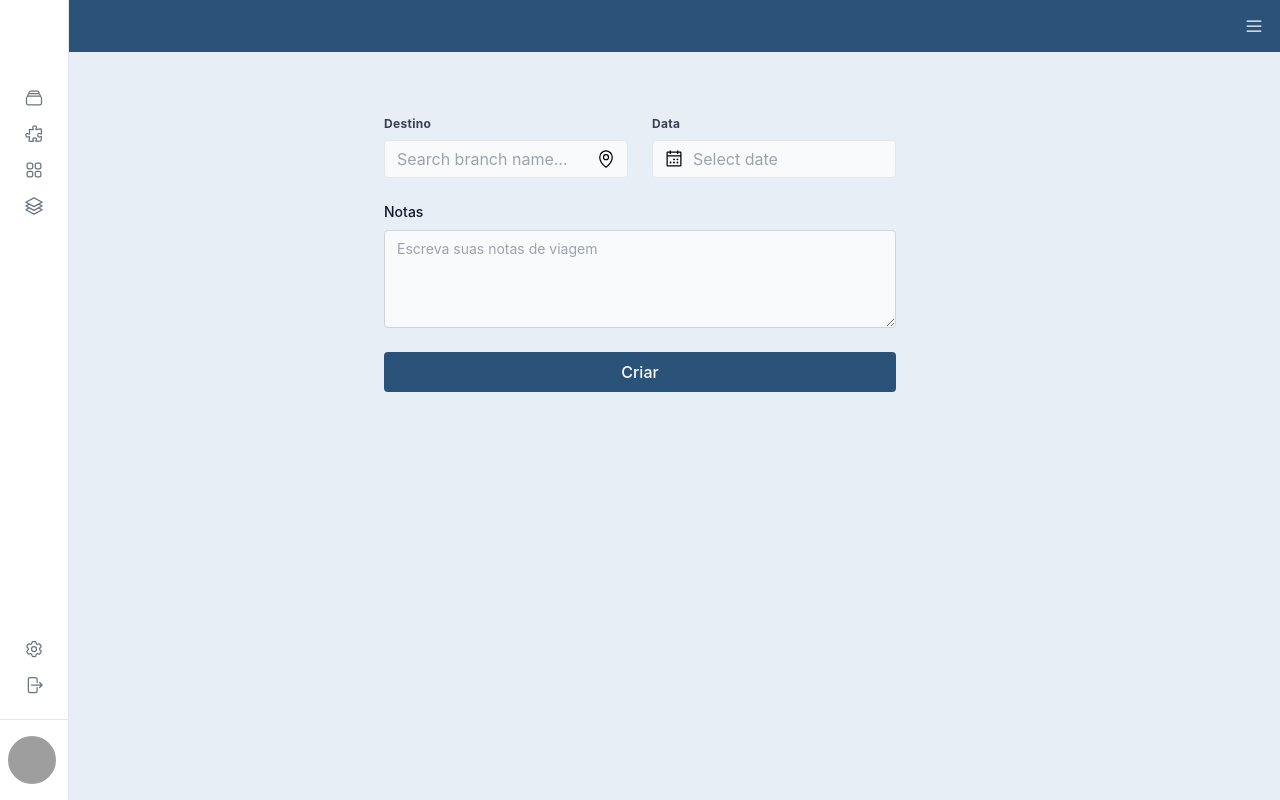
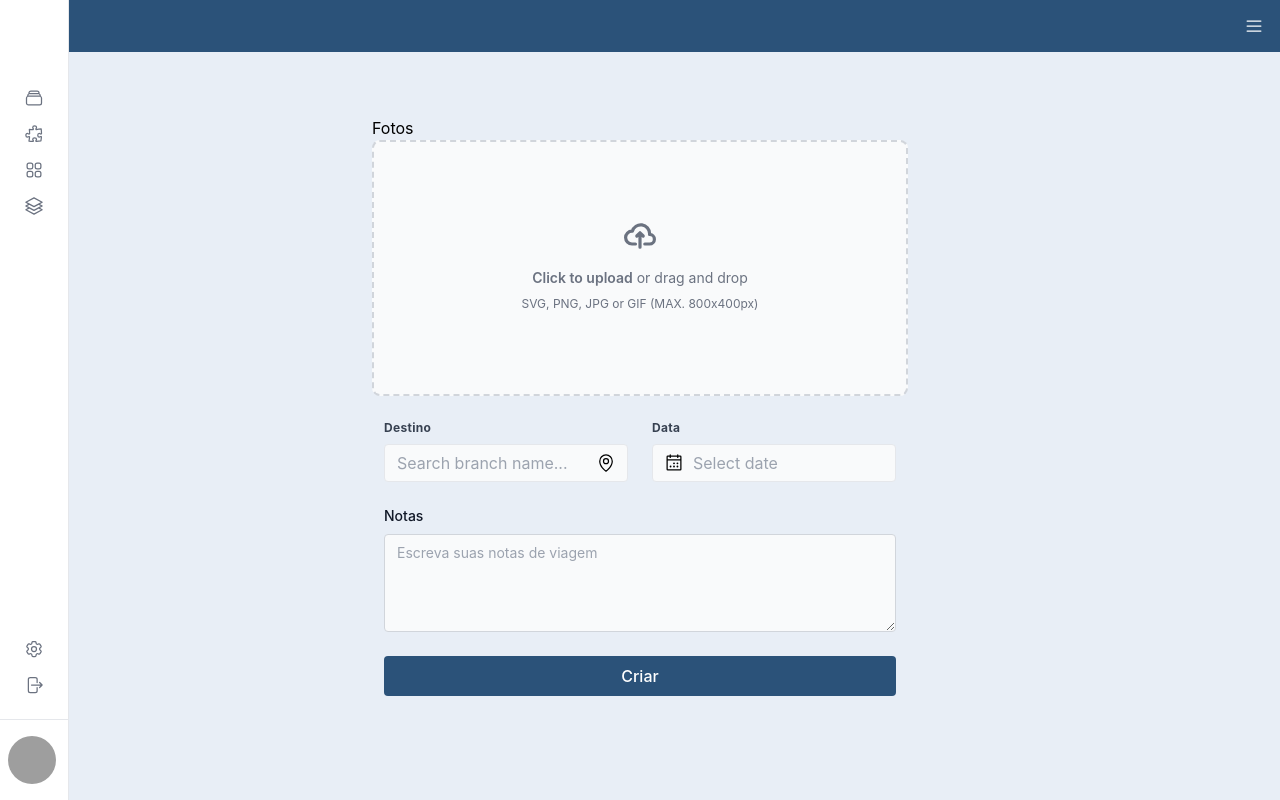
Before and after one commit to gustavohenriquefs/diario-viagens, a React (Create React App) app: page / in a window 1280 px wide. Built offline with nearby package versions, Linux system fonts and the light colour scheme; grey boxes are pictures that could not be loaded.

Commit message:
create: upload file component

```diff
--- a/src/pages/travel-diary/create-travel-diary/create-travel-diary.tsx
+++ b/src/pages/travel-diary/create-travel-diary/create-travel-diary.tsx
@@ -9,6 +9,7 @@
 import { Carousel } from '../../../shared/components/carrosel/carrosel';
 import { ButtonPrimary } from '../../../shared/components/buttons/button-primary';
 import "react-datepicker/dist/react-datepicker.css";
+import { UploadFile } from '../../../shared/components/upload-file/upload-file';
 
 interface Option {
   id: number;
@@ -97,6 +98,14 @@
   return (
     <>
       <form onSubmit={handleSubmit(handleCreateTravel)} className="w-full m-auto mt-16 max-w-lg">
+
+        <div className="flex flex-wrap -mx-3 mb-6">
+          <label htmlFor='fotos'>
+            Fotos
+          </label>
+          <UploadFile />
+        </div>
+
         <div className="flex flex-wrap -mx-3 mb-6">
           <div className="w-full md:w-1/2 px-3 mb-6 md:mb-0">
             <label className="block tracking-wide text-gray-700 text-xs font-bold mb-2" htmlFor="grid-destination">
--- /dev/null
+++ b/src/shared/components/upload-file/upload-file.tsx
@@ -0,0 +1,18 @@
+import { InputHTMLAttributes } from "react";
+
+interface UploadFileProps extends InputHTMLAttributes<HTMLInputElement> {
+  classNameContainer?: string;
+}
+
+export const UploadFile = ({ classNameContainer = '', className, ...props }: UploadFileProps) => <div className="flex items-center justify-center w-full">
+  <label htmlFor="dropzone-file" className={`${classNameContainer} flex flex-col items-center justify-center w-full h-64 border-2 border-gray-300 border-dashed rounded-lg cursor-pointer bg-gray-50 hover:bg-gray-100`}>
+    <div className="flex flex-col items-center justify-center pt-5 pb-6">
+      <svg className="w-8 h-8 mb-4 text-gray-500 dark:text-gray-400" aria-hidden="true" xmlns="http://www.w3.org/2000/svg" fill="none" viewBox="0 0 20 16">
+        <path stroke="currentColor" stroke-linecap="round" stroke-linejoin="round" stroke-width="2" d="M13 13h3a3 3 0 0 0 0-6h-.025A5.56 5.56 0 0 0 16 6.5 5.5 5.5 0 0 0 5.207 5.021C5.137 5.017 5.071 5 5 5a4 4 0 0 0 0 8h2.167M10 15V6m0 0L8 8m2-2 2 2" />
+      </svg>
+      <p className="mb-2 text-sm text-gray-500 dark:text-gray-400"><span className="font-semibold">Click to upload</span> or drag and drop</p>
+      <p className="text-xs text-gray-500 dark:text-gray-400">SVG, PNG, JPG or GIF (MAX. 800x400px)</p>
+    </div>
+    <input id="dropzone-file" type="file" className={`${className} hidden`}  {...props} />
+  </label>
+</div>
```
